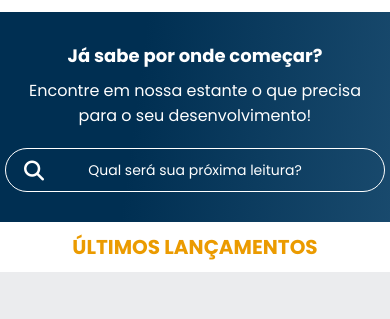
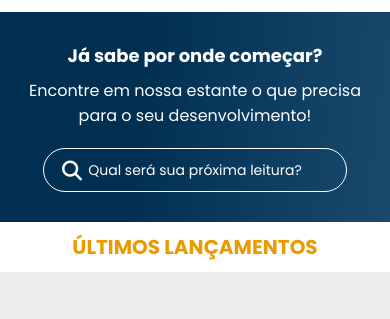
Before and after one commit to Sarathamyres/AluraBooks, a plain HTML site: page index.html in a window 390 px wide. Shown: the part 58-377 px from the top of the page. Drawn offline with Linux system fonts and the light colour scheme.

Commit message:
ajuste na barra search

```diff
--- a/src/css/heading/header-banner.css
+++ b/src/css/heading/header-banner.css
@@ -62,6 +62,12 @@
     padding: 0 1.5em;
     margin: 0 auto;
   }
+  .header-banner .barra-search {
+    width: 80%;
+  }
+  .icon-barra-search {
+    left: 15%;
+  }
 }
 @media (min-width: 1024px) {
   .header-banner {
```
